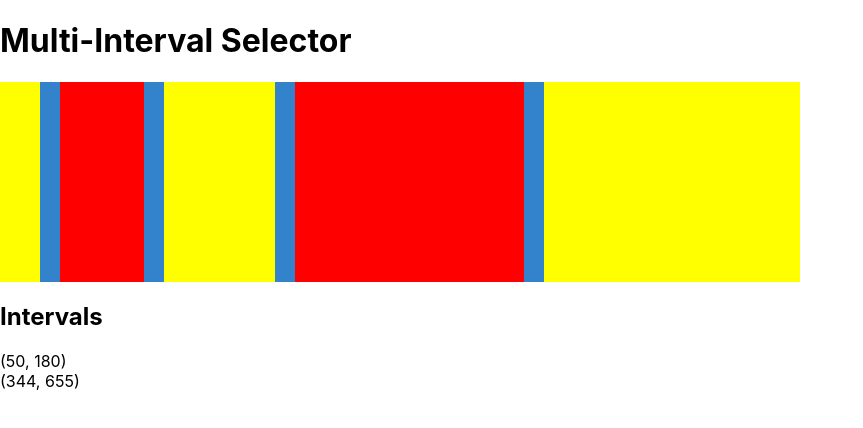
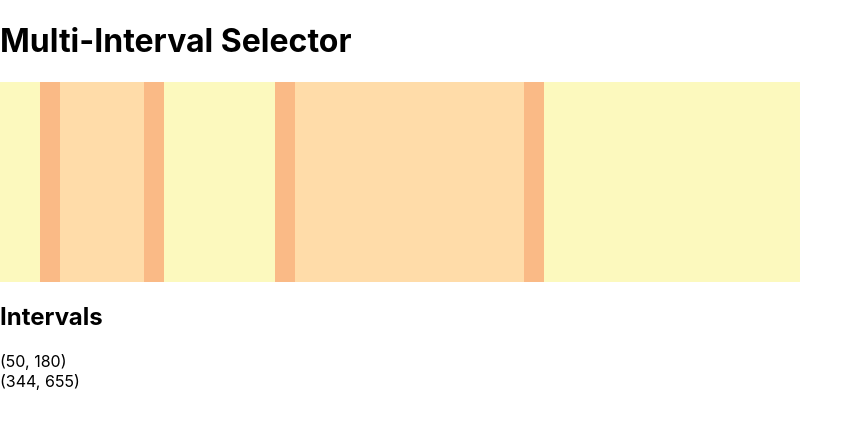
Before and after one commit to New-Branch-Ltd/MultiSelectComponentBlogpost, a React (Create React App) app: page / in a window 1280 px wide. Shown: the top 428 px of the page, without its empty margins (0-863 px from the left). Built offline with nearby package versions, Linux system fonts and the light colour scheme.

Commit message:
Change color theme.

```diff
--- a/src/App.css
+++ b/src/App.css
@@ -6,10 +6,10 @@
 
 .left-handle, .right-handle {
   height: 100%;
-  background: rgba(0,100,255, 0.8);
+  background: rgba(250, 171, 120, 0.8);
 }
 
 .left-handle:hover, .right-handle:hover {
   cursor: pointer;
-  background: rgb(0, 100, 255);
+  background: rgb(250, 171, 120);
 }
--- a/src/domain.ts
+++ b/src/domain.ts
@@ -2,8 +2,8 @@ export const CONTAINER_WIDTH = 800;
 export const HANDLE_WIDTH = 20;
 export const INTERVAL_MIN = 0;
 export const INTERVAL_MAX = 1000;
-export const SELECTED_COLOR = "red";
-export const UNSELECTED_COLOR = "yellow";
+export const SELECTED_COLOR = "#FFDCA9";
+export const UNSELECTED_COLOR = "#FCF9BE";
 
 export interface IntervalType {
   min: number;
```
Also changed, not shown: 1 other file (tests, documents, lock files or other folders).
